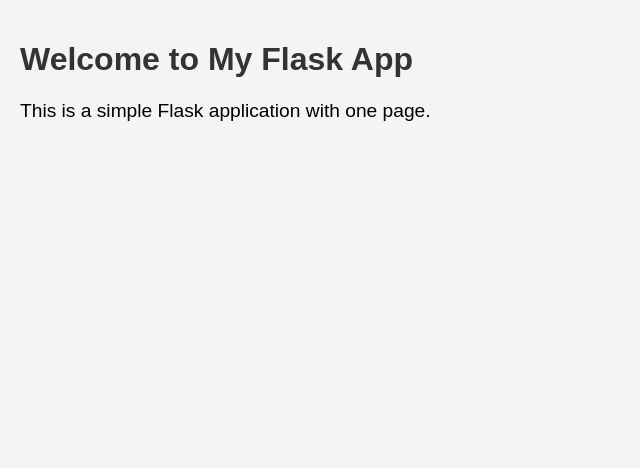
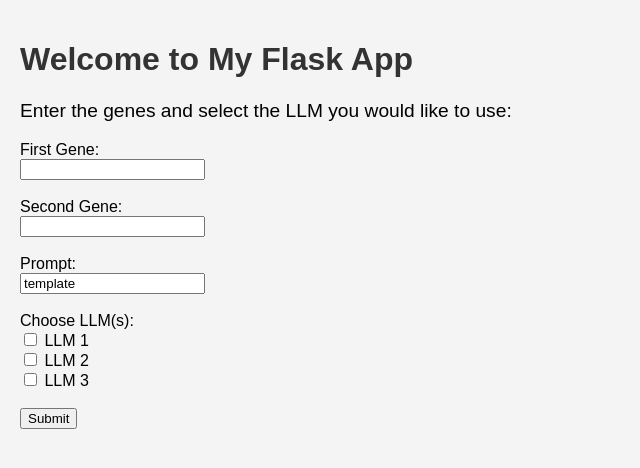
Before and after one commit to duhaoze11/KEGG_Relation, a Flask app: page / in a window 1280 px wide. Shown: the top 468 px of the page, without its empty margins (0-640 px from the left). Run offline with Flask 3, Linux system fonts and the light colour scheme.

Commit message:
Basic Layout

```diff
--- a/app.py
+++ b/app.py
@@ -1,4 +1,4 @@
-from flask import Flask, render_template
+from flask import Flask, render_template, request
 
 app = Flask(__name__)
 
@@ -6,5 +6,13 @@ app = Flask(__name__)
 def index():
     return render_template('index.html')
 
+@app.route('/submit', methods=['POST'])
+def submit():
+    gene1 = request.form.get('gene1')
+    gene2 = request.form.get('gene2')
+    prompt = request.form.get('prompt')
+    llms = request.form.getlist('llm')
+    return f"Gene 1: {gene1}, Gene 2: {gene2}, Prompt: {prompt}, LLMs: {', '.join(llms)}"
+
 if __name__ == '__main__':
     app.run(debug=True)
--- a/templates/index.html
+++ b/templates/index.html
@@ -8,6 +8,23 @@
 </head>
 <body>
     <h1>Welcome to My Flask App</h1>
-    <p>This is a simple Flask application with one page.</p>
+    <p>Enter the genes and select the LLM you would like to use:</p>
+    <form action="/submit" method="post">
+        <label for="gene1">First Gene:</label><br>
+        <input type="text" id="gene1" name="gene1"><br><br>
+        <label for="gene2">Second Gene:</label><br>
+        <input type="text" id="gene2" name="gene2"><br><br>
+        <label for="prompt">Prompt:</label><br>
+        <input type="text" id="prompt" name="prompt", value="template"><br><br>
+        <label>Choose LLM(s):</label><br>
+        <input type="checkbox" id="llm1" name="llm" value="llm1">
+        <label for="llm1">LLM 1</label><br>
+        <input type="checkbox" id="llm2" name="llm" value="llm2">
+        <label for="llm2">LLM 2</label><br>
+        <input type="checkbox" id="llm3" name="llm" value="llm3">
+        <label for="llm3">LLM 3</label><br><br>
+
+        <input type="submit" value="Submit">
+    </form>
 </body>
 </html>
```
